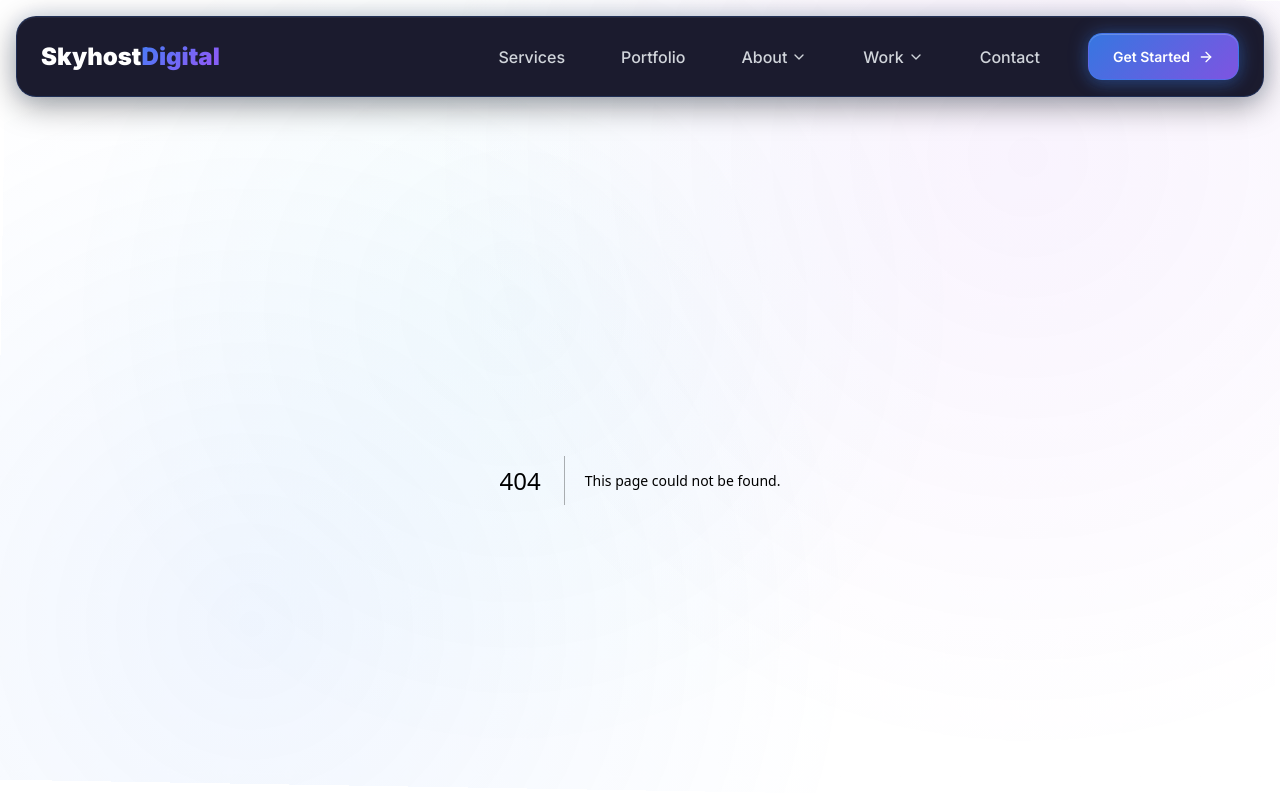
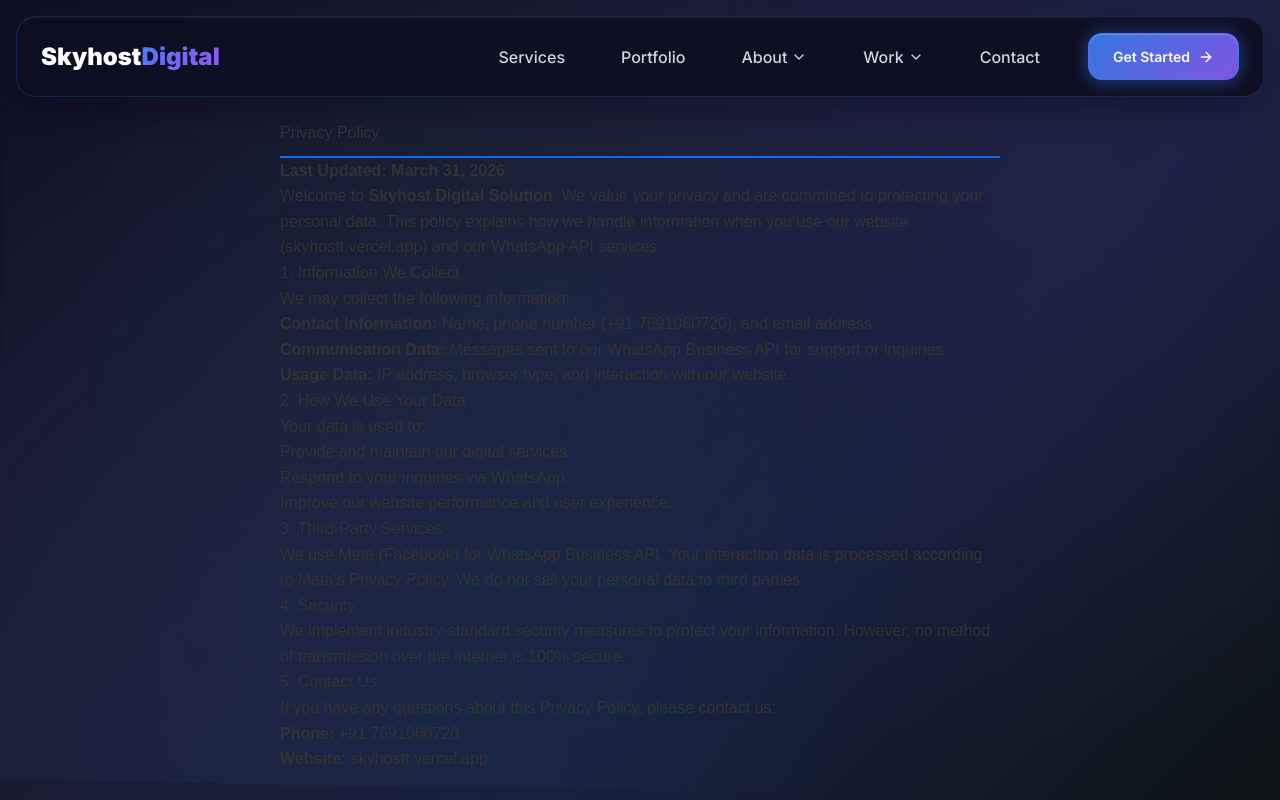
Before and after one commit to daman8club/skyhost, a Next.js app: page /privacy-policy in a window 1280 px wide. Before the commit this address had no page. Shown: the top 800 px of the page. Built offline with nearby package versions, Linux system fonts and the light colour scheme.

Commit message:
Add Privacy Policy page
This page outlines the privacy policy for Skyhost Digital Solution, detailing information collection, usage, third-party services, security measures, and contact information.

```diff
--- /dev/null
+++ b/app/privacy-policy/page.js
@@ -0,0 +1,37 @@
+export default function PrivacyPolicy() {
+    return (
+        <div style={{ padding: '40px', maxWidth: '800px', margin: 'auto', fontFamily: 'sans-serif', color: '#333', lineHeight: '1.6' }}>
+            <h1 style={{ borderBottom: '2px solid #0070f3', paddingBottom: '10px' }}>Privacy Policy</h1>
+            <p><strong>Last Updated: March 31, 2026</strong></p>
+
+            <p>Welcome to <strong>Skyhost Digital Solution</strong>. We value your privacy and are committed to protecting your personal data. This policy explains how we handle information when you use our website (skyhostt.vercel.app) and our WhatsApp API services.</p>
+
+            <h2>1. Information We Collect</h2>
+            <p>We may collect the following information:</p>
+            <ul>
+                <li><strong>Contact Information:</strong> Name, phone number (+91 7691060720), and email address.</li>
+                <li><strong>Communication Data:</strong> Messages sent to our WhatsApp Business API for support or inquiries.</li>
+                <li><strong>Usage Data:</strong> IP address, browser type, and interaction with our website.</li>
+            </ul>
+
+            <h2>2. How We Use Your Data</h2>
+            <p>Your data is used to:</p>
+            <ul>
+                <li>Provide and maintain our digital services.</li>
+                <li>Respond to your inquiries via WhatsApp.</li>
+                <li>Improve our website performance and user experience.</li>
+            </ul>
+
+            <h2>3. Third-Party Services</h2>
+            <p>We use Meta (Facebook) for WhatsApp Business API. Your interaction data is processed according to Meta’s Privacy Policy. We do not sell your personal data to third parties.</p>
+
+            <h2>4. Security</h2>
+            <p>We implement industry-standard security measures to protect your information. However, no method of transmission over the internet is 100% secure.</p>
+
+            <h2>5. Contact Us</h2>
+            <p>If you have any questions about this Privacy Policy, please contact us:</p>
+            <p><strong>Phone:</strong> +91 7691060720</p>
+            <p><strong>Website:</strong> skyhostt.vercel.app</p>
+        </div>
+    );
+  }
```
